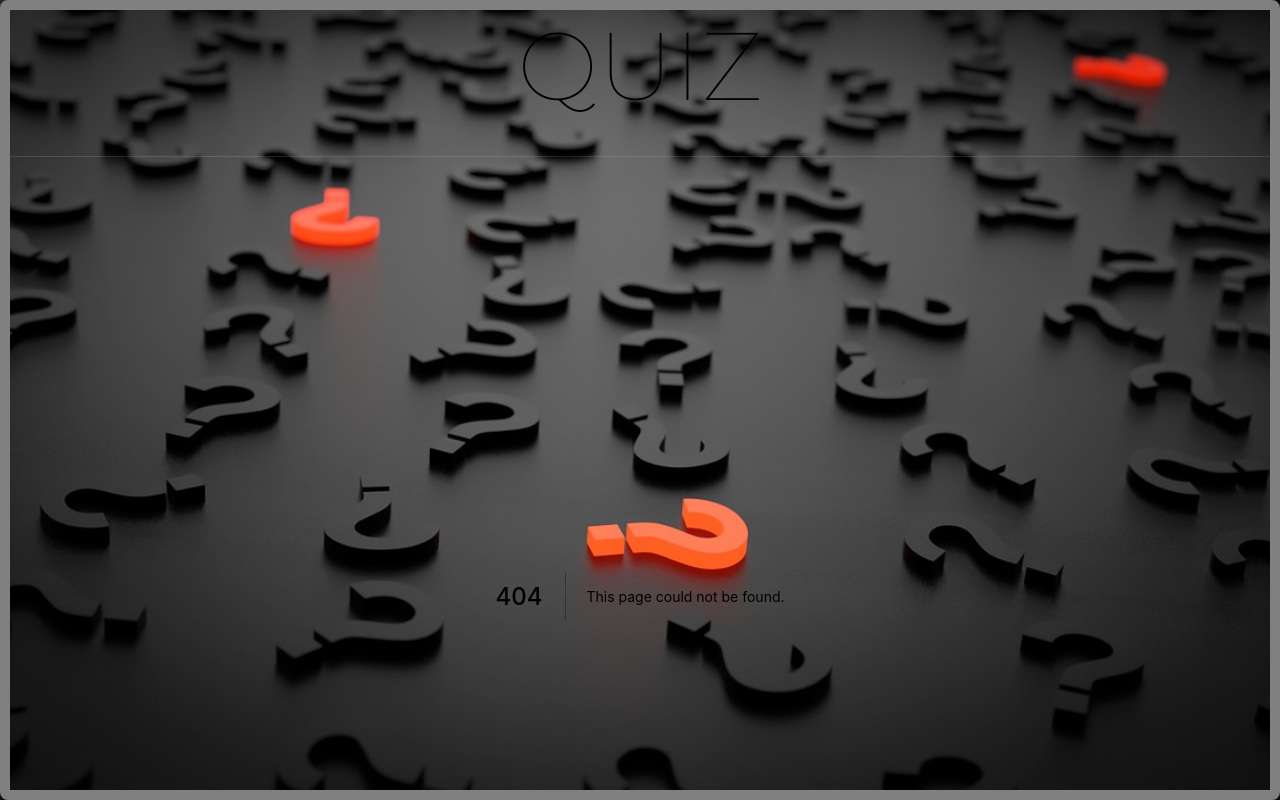
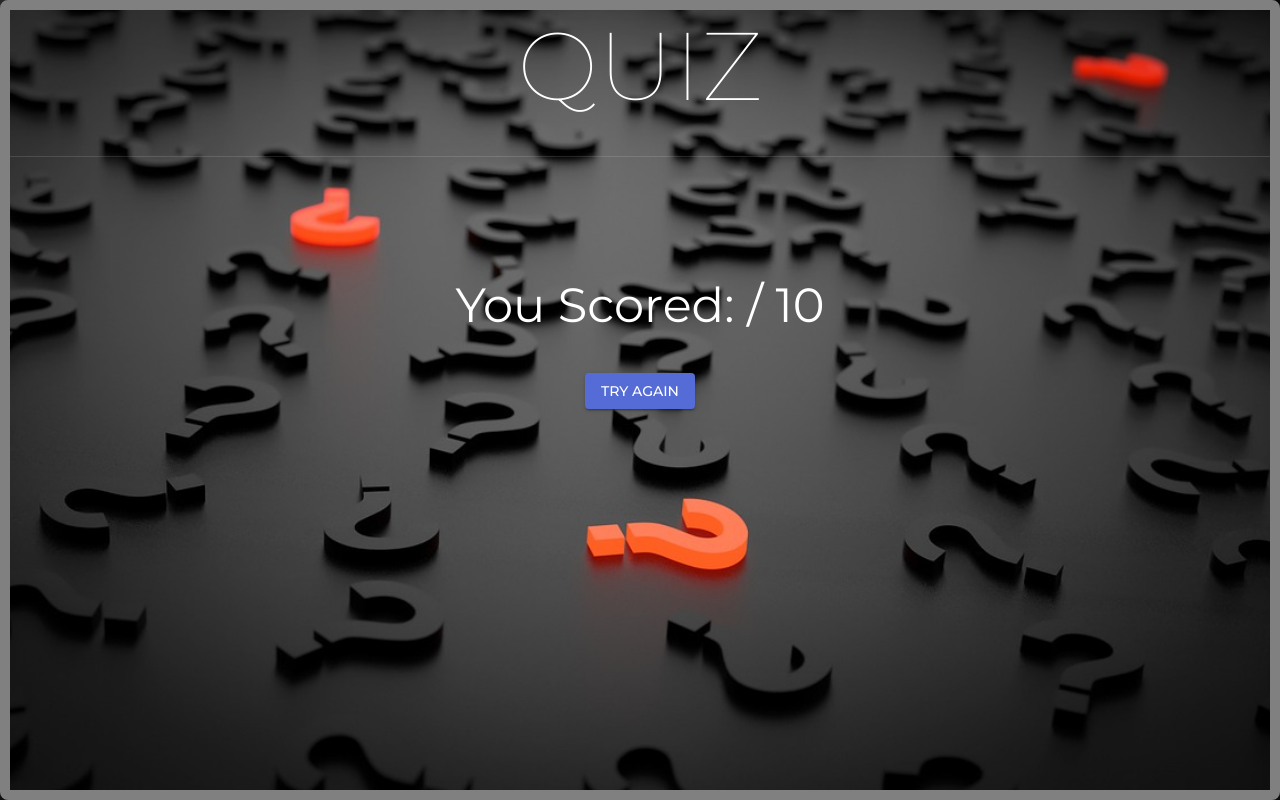
Before and after one commit to laamwong3/quiz-app, a Next.js app: page /result in a window 1280 px wide. Before the commit this address had no page. Built offline with nearby package versions, Linux system fonts and the light colour scheme.

Commit message:
final build

```diff
--- /dev/null
+++ b/pages/result.tsx
@@ -0,0 +1,27 @@
+import { Button, Stack, Typography } from "@mui/material";
+import { NextPage } from "next";
+import { useRouter } from "next/router";
+const Result: NextPage = () => {
+  const router = useRouter();
+  return (
+    <>
+      <Stack
+        padding={10}
+        gap={5}
+        direction={"column"}
+        justifyContent="center"
+        alignItems={"center"}
+        width="100%"
+      >
+        <Typography variant="h3" textAlign={"center"}>
+          You Scored: {router.query.score} / 10
+        </Typography>
+        <Button variant="contained" onClick={() => router.replace("/")}>
+          TRY AGAIN
+        </Button>
+      </Stack>
+    </>
+  );
+};
+
+export default Result;
```
Also changed, not shown: pages/quiz.tsx (+38 -12 lines).
